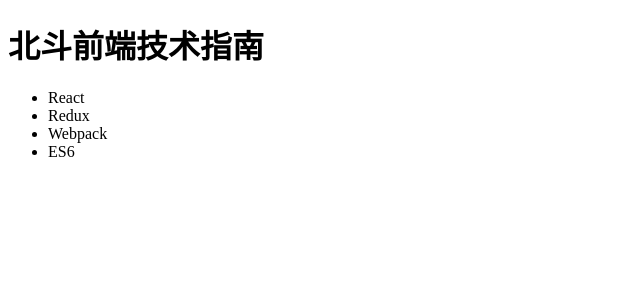
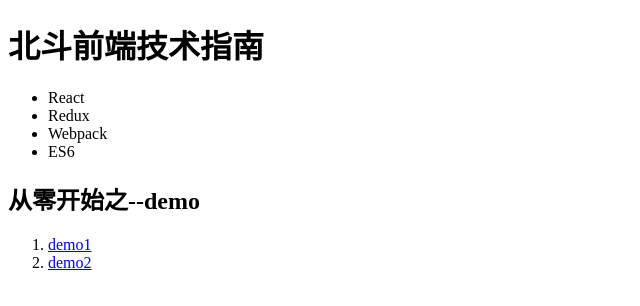
Before and after one commit to bdoulife/bdoulife.github.io, a plain HTML site: page index.html in a window 1280 px wide. Shown: the whole page, without its empty margins (0-640 px from the left). Drawn offline with Linux system fonts and the light colour scheme.

Commit message:
Update index.html

```diff
--- a/index.html
+++ b/index.html
@@ -12,5 +12,10 @@
 		<li>Webpack</li>
 		<li>ES6</li>
 	</ul>
+	<h2>从零开始之--demo</h2>
+	<ol>
+		<li><a href="example/demo1/index.html">demo1</li>
+		<li><a href="example/demo2/index.html">demo2</li>
+	</ol>
 </body>
 </html>
```
